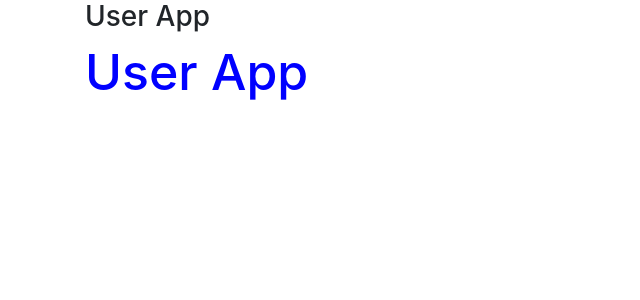
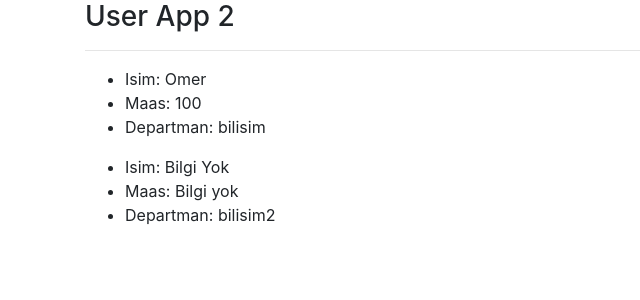
Before and after one commit to OMER-KALEM/my-app, a React (Create React App) app: page / in a window 1280 px wide. Shown: the top 300 px of the page, without its empty margins (0-640 px from the left). Built offline with nearby package versions, Linux system fonts and the light colour scheme.

Commit message:
Props/defaultProps

```diff
--- a/src/App.js
+++ b/src/App.js
@@ -2,6 +2,7 @@
 import { Component } from 'react';
 // import User from "./components/User";
 import Navbar from "./components/Navbar";
+import User from './components/User';
 
 class App extends Component{
 
@@ -10,8 +11,22 @@ class App extends Component{
     return(
 
       <div className="container">
-        <Navbar/>
-        <h3 className="header">User App</h3>
+        <Navbar title="User App 2"/>
+        <hr/>
+        <User
+        name = "Omer"
+        salary = "100"
+        department = "bilisim"
+
+        />
+
+        <User
+        // name = "Omer2"
+        // salary = "1002"
+        department = "bilisim2"
+
+        />
+
       </div>
     );
   }
--- a/src/components/Navbar.js
+++ b/src/components/Navbar.js
@@ -1,12 +1,23 @@
 import React from 'react'
+import PropTypes from "prop-types";
 
-function Navbar() {
+function Navbar(props) {
     return (
         <div>
-            <h3>User App</h3>
+            <h3>{props.title}</h3>
         </div>
     )
 }
+Navbar.propTypes = {
+    title : PropTypes.string.isRequired
+
+}
+Navbar.defaultProps = {
+    title : "Default App"
+
+}
+
+
 export default Navbar;
 
 
--- a/src/components/User.js
+++ b/src/components/User.js
@@ -1,15 +1,43 @@
 import React, { Component } from 'react'
+import PropTypes from 'prop-types'
+
 
 class User extends Component {
+    /*
+    //User.defaultProps ile ayni islevde
+    static defaultProps = {
+        name : "Bilgi Yok",
+        salary : "Bilgi yok",
+        department : "Bilgi yok"
+    }*/
     render() {
+
+        //Destructing
+
+        const {name,department,salary} = this.props;
+
         return (
             <div>
-                <form>
-                    <input type = "text"/>
-                    <button>Gonder</button>
-                </form>
+                <ul>
+                    <li>Isim: {name}</li>
+                    <li>Maas: {salary}</li>
+                    <li>Departman: {department}</li>
+                </ul>
             </div>
         )
     }
 }
+User.defaultProps = {
+    name : "Bilgi Yok",
+    salary : "Bilgi yok",
+    department : "Bilgi yok"
+
+}
+
+User.propTypes = {
+    name : PropTypes.string.isRequired,
+    salary : PropTypes.string.isRequired,
+    department : PropTypes.string.isRequired
+}
+
 export default User;
```
